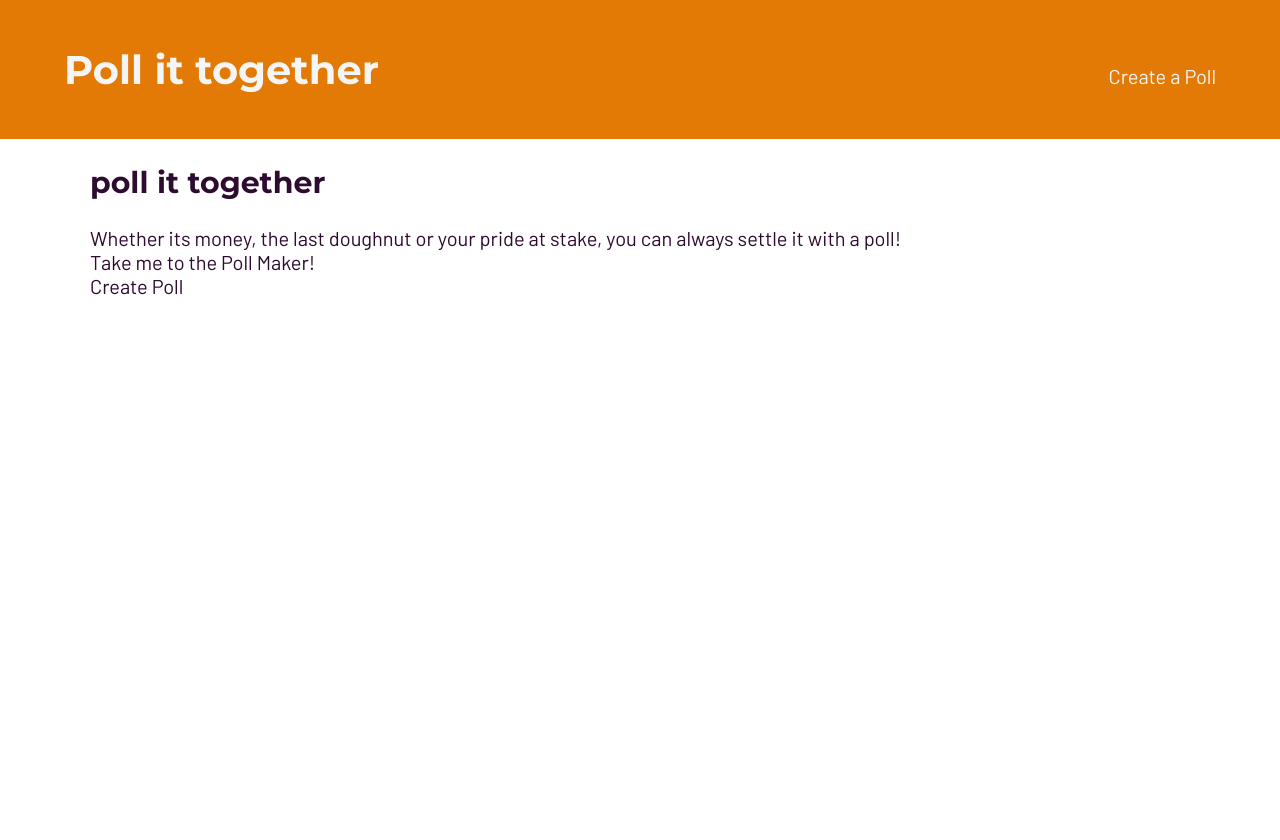
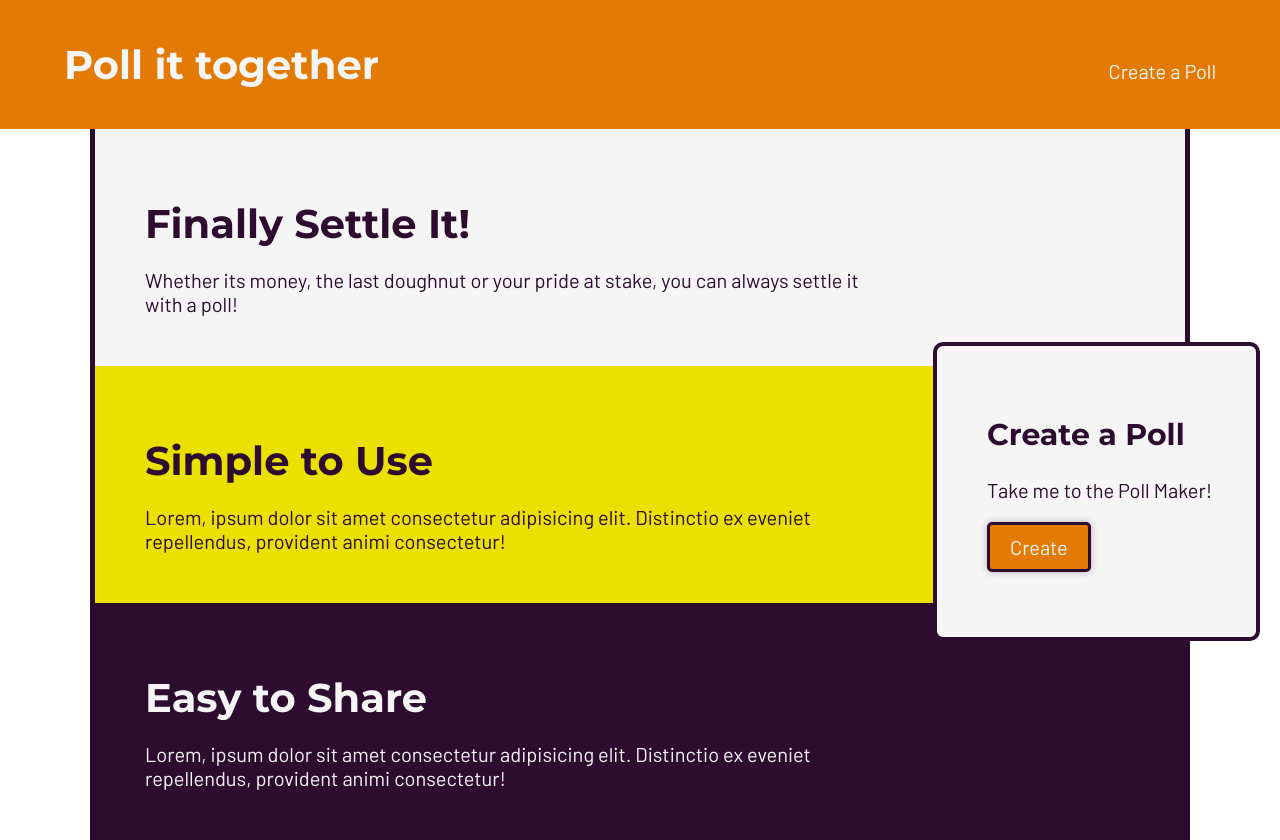
Before and after one commit to SergeChurkin-ca/poll-it, a React (Create React App) app: page / in a window 1280 px wide. Before the commit the page ends 800 px from the top, so only its background shows below. Built offline with nearby package versions, Linux system fonts and the light colour scheme.

Commit message:
Homepage styles

```diff
--- a/src/App.js
+++ b/src/App.js
@@ -20,7 +20,6 @@ class App extends Component {
           <Route exact path="/" component={HomePage} />
           <Route exact path="/createpoll" component={CreatePoll} />
           <Route path="/polllinks/:pollId" component={PollLinks} />
-          <div className="toCreatePoll"></div>
           <Route
             path="/theactualpoll/:actualId/view"
             component={UserGeneratedPolls}
--- a/src/HomePage.js
+++ b/src/HomePage.js
@@ -4,16 +4,41 @@ import { Link } from "react-router-dom";
 class CreatePoll extends Component {
   render() {
     return (
-      <main className="pageContainer">
-        <section className="homePage">
-          <h2>poll it together</h2>
-          <p>
-            Whether its money, the last doughnut or your pride at stake, you can
-            always settle it with a poll!
-          </p>
+      <main className="homePage">
+        <section className="pageContainer">
+          <div className="styleBlock block1">
+            <div className="copyWrapper">
+              <h2>Finally Settle It!</h2>
+              <p>
+                Whether its money, the last doughnut or your pride at stake, you
+                can always settle it with a poll!
+              </p>
+            </div>
+          </div>
+          <div className="styleBlock block2">
+            <div className="copyWrapper">
+              <h2>Simple to Use</h2>
+              <p>
+                Lorem, ipsum dolor sit amet consectetur adipisicing elit.
+                Distinctio ex eveniet repellendus, provident animi consectetur!
+              </p>
+            </div>
+          </div>
+          <div className="styleBlock block3">
+            <div className="copyWrapper">
+              <h2>Easy to Share</h2>
+              <p>
+                Lorem, ipsum dolor sit amet consectetur adipisicing elit.
+                Distinctio ex eveniet repellendus, provident animi consectetur!
+              </p>
+            </div>
+          </div>
           <div className="toCreatePoll">
+            <h3>Create a Poll</h3>
             <p>Take me to the Poll Maker!</p>
-            <Link to="/createpoll">Create Poll</Link>
+            <Link to="/createpoll" className="button">
+              Create
+            </Link>
           </div>
         </section>
       </main>
--- a/src/index.css
+++ b/src/index.css
@@ -20,7 +20,7 @@ h1,
 h2,
 h3 {
   font-family: "Montserrat", sans-serif;
-  padding: 25px 0;
+  padding: 20px 0;
 }
 
 p,
@@ -28,9 +28,13 @@ a,
 label,
 input,
 button {
-  color: #2d0c30;
   font-family: "Barlow", sans-serif;
   font-size: 2rem;
+}
+
+label,
+input {
+  color: #2d0c30;
 }
 
 a {
@@ -58,8 +62,6 @@ button:focus-within,
 .button:hover,
 .button:focus,
 .button:focus-within {
-  border: 5px solid #2d0c30;
-  outline: none;
   transform: scale(1.03);
 }
 
@@ -91,6 +93,56 @@ header a {
 }
 
 /* === HOME PAGE === */
+.homePage,
+.homePage h2 {
+  font-size: 4rem;
+}
+
+.homePage h3 {
+  font-size: 3rem;
+}
+
+.homePage .pageContainer {
+  border-left: 5px solid #2d0c30;
+  border-right: 5px solid #2d0c30;
+  position: relative;
+}
+
+.copyWrapper {
+  width: 75%;
+}
+
+.styleBlock {
+  padding: 50px;
+}
+
+.styleBlock.block1 {
+  background: #f5f5f5;
+}
+
+.styleBlock.block2 {
+  background: #eae100;
+}
+
+.styleBlock.block3 {
+  background: #2d0c30;
+  color: #f5f5f5;
+}
+
+.toCreatePoll {
+  background: #f5f5f5;
+  border: 4px solid #2d0c30;
+  border-radius: 10px;
+  padding: 50px 15px 50px 50px;
+  position: absolute;
+  right: -75px;
+  top: 30%;
+  width: 30%;
+}
+
+.toCreatePoll p {
+  padding: 5px 0;
+}
 
 /* === CREATE POLL PAGE === */
 .createPoll {
```
